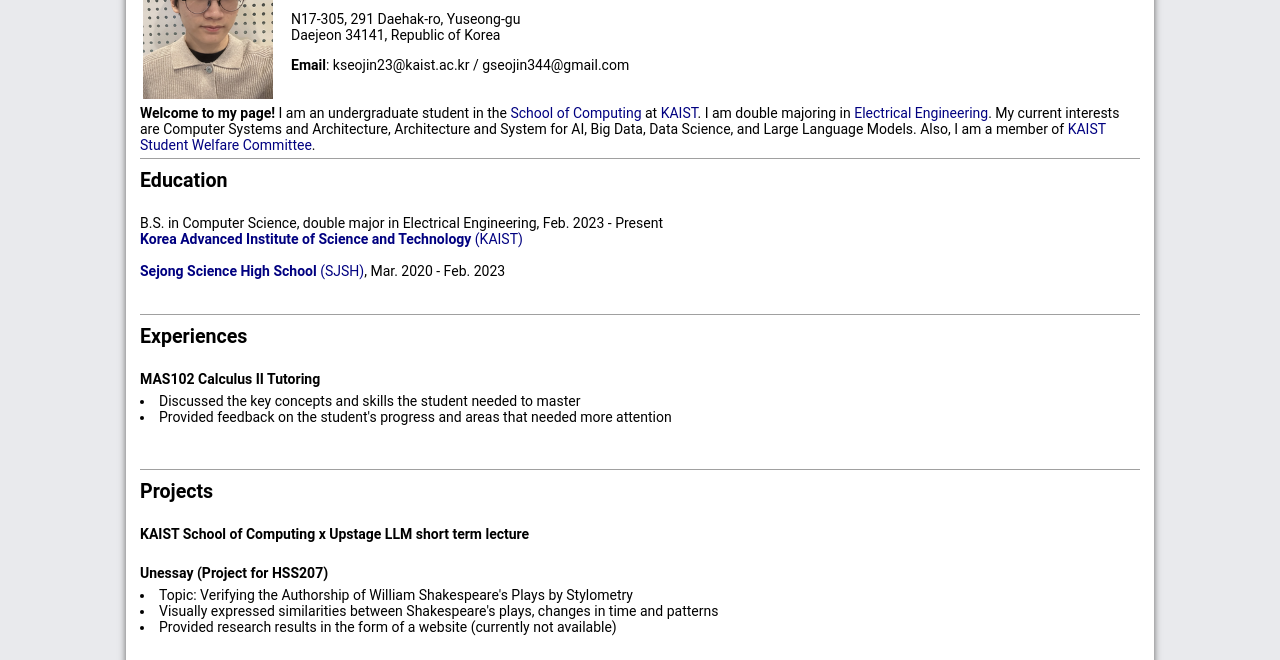
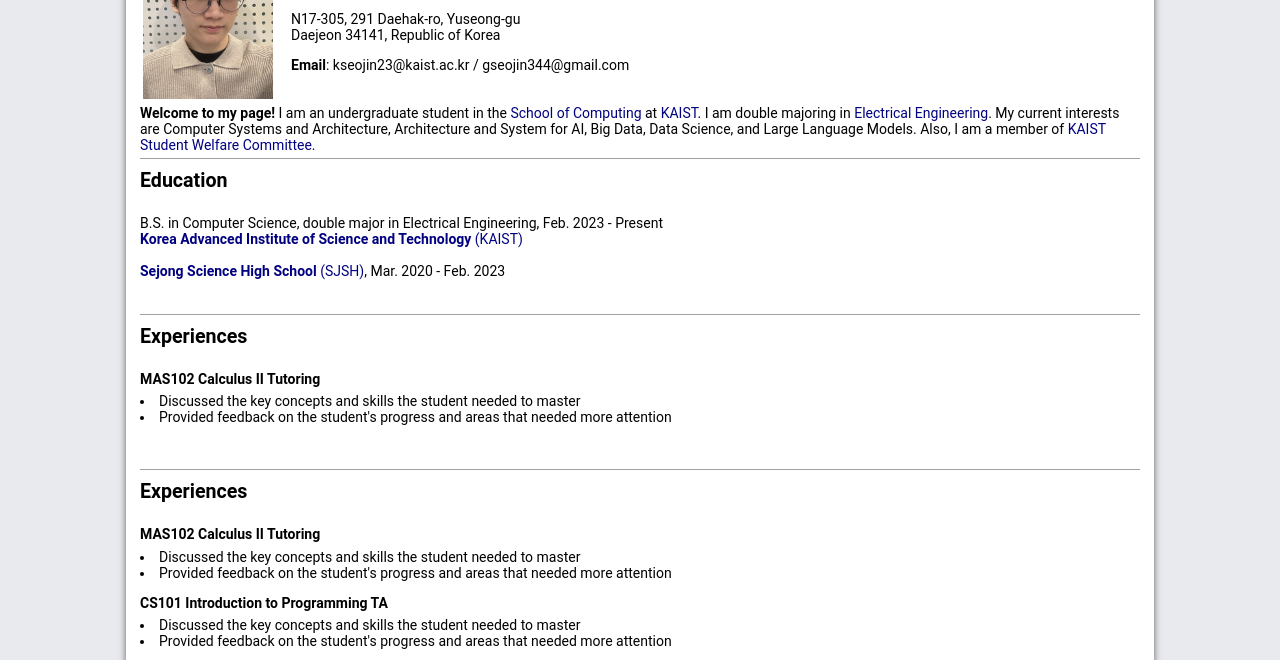
Before and after one commit to steven-seojin-kim/steven-seojin-kim.github.io, a plain HTML site: page index.html in a window 1280 px wide. Shown: the part 137-797 px from the top of the page. Drawn offline with Linux system fonts and the light colour scheme.

Commit message:
24fall update

```diff
--- a/index.html
+++ b/index.html
@@ -52,6 +52,20 @@ My current interests are Computer Systems and Architecture, Architecture and Sys
 
     <p>&nbsp;</p>
 
+    <a id="teaching" class="anchor"></a><span class="section">Experiences</span>
+
+    <p class="service"><strong> MAS102 Calculus II Tutoring </strong></br>
+    <li>Discussed the key concepts and skills the student needed to master</li>
+    <li>Provided feedback on the student's progress and areas that needed more attention</li>
+    </p>
+
+    <p class="service"><strong> CS101 Introduction to Programming TA </strong></br>
+    <li>Discussed the key concepts and skills the student needed to master</li>
+    <li>Provided feedback on the student's progress and areas that needed more attention</li>
+    </p>
+
+    <p>&nbsp;</p>
+
 
     <a id="projects" class="anchor"></a><span class="section">Projects</span>
     <p class="service"><strong> KAIST School of Computing x Upstage LLM short term lecture </strong>
```
